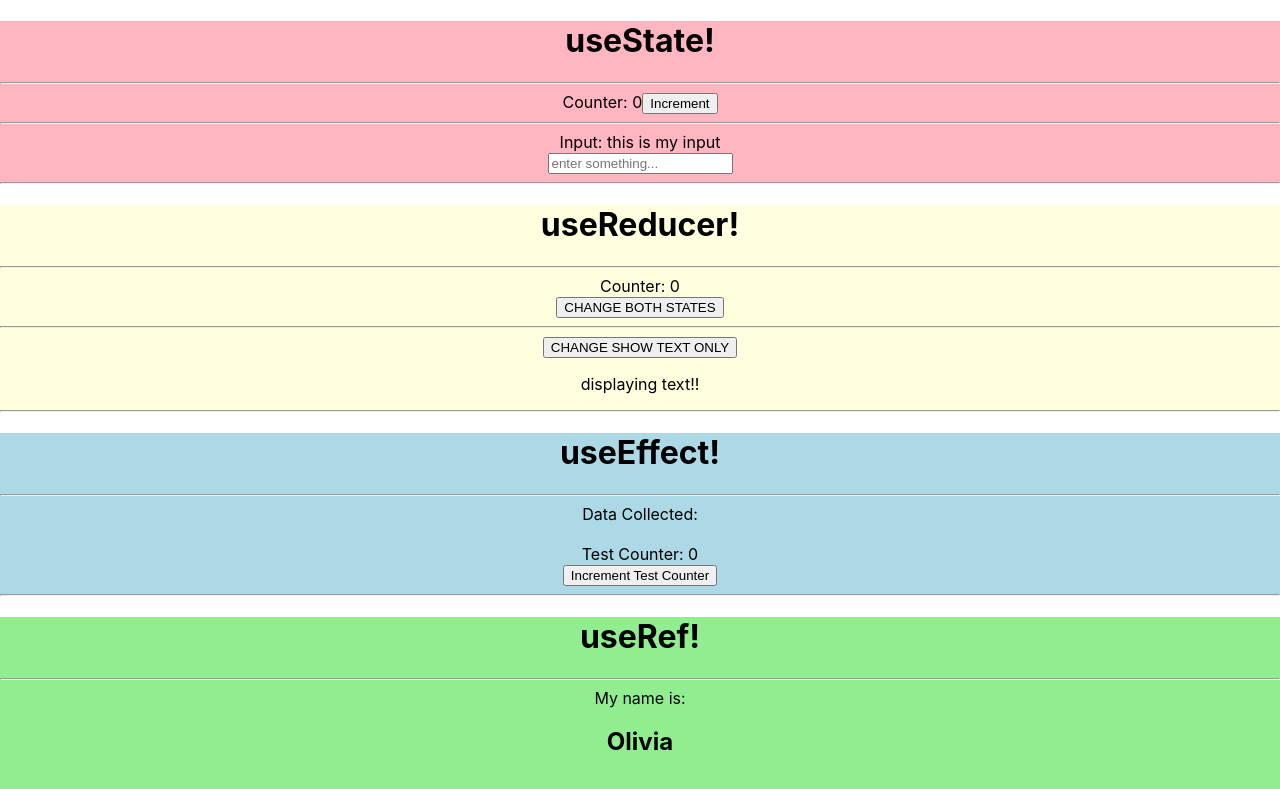
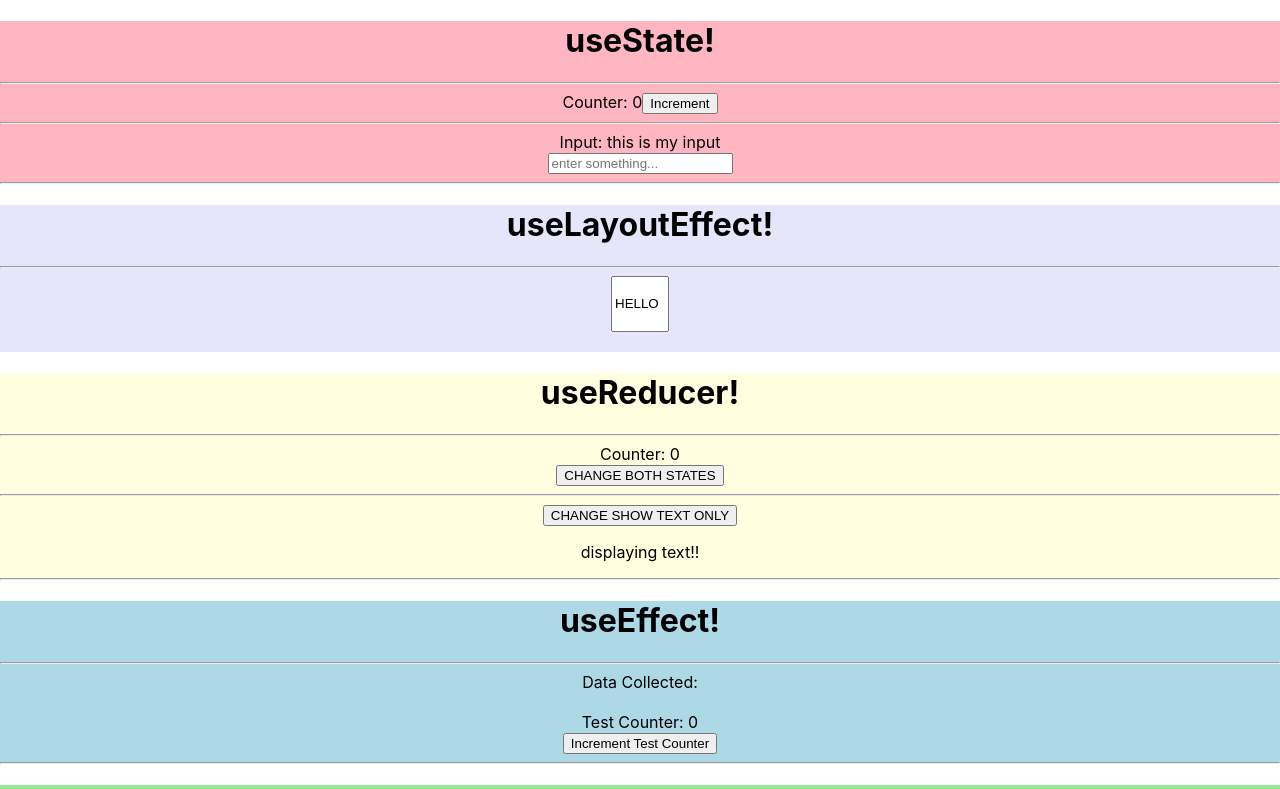
Before and after one commit to ocjarman/react_hooks_course, a React (Create React App) app: page / in a window 1280 px wide. Shown: the top 789 px of the page. Built offline with nearby package versions, Linux system fonts and the light colour scheme; no server answers.

Commit message:
useLayoutEffect hook tutorial complete

```diff
--- a/src/App.js
+++ b/src/App.js
@@ -1,14 +1,15 @@
-import logo from "./logo.svg";
 import "./App.css";
 import StateTutorial from "./components/StateTutorial";
 import ReducerTutorial from "./components/ReducerTutorial";
 import EffectTutorial from "./components/EffectTutorial";
 import RefTutorial from "./components/RefTutorial";
+import LayoutEffect from "./components/LayoutEffect";
 
 function App() {
   return (
     <div className="App">
       <StateTutorial />
+      <LayoutEffect />
       <ReducerTutorial />
       <EffectTutorial />
       <RefTutorial />
--- /dev/null
+++ b/src/components/LayoutEffect.js
@@ -0,0 +1,35 @@
+import React from "react";
+import { useLayoutEffect, useEffect, useRef } from "react";
+
+const LayoutEffect = () => {
+  const inputRef = useRef(null);
+
+  useLayoutEffect(() => {
+    //CALLED BEFORE THE USEFFECT
+    console.log("useLAYOUTeffect");
+    console.log(inputRef.current.value);
+  }, []);
+
+  useEffect(() => {
+    //CALLED AFTER THE LAYOUT EFFECT!
+    console.log("useEffect");
+    inputRef.current.value = "HELLO";
+    console.log(inputRef.current.value);
+  }, []);
+  return (
+    <div style={{ backgroundColor: "lavender" }}>
+      <h1>useLayoutEffect!</h1>
+      <hr></hr>
+      <div>
+        <input
+          ref={inputRef}
+          value="OLIVIA"
+          style={{ width: 50, height: 50 }}
+        />
+      </div>
+      <br></br>
+    </div>
+  );
+};
+
+export default LayoutEffect;
```
